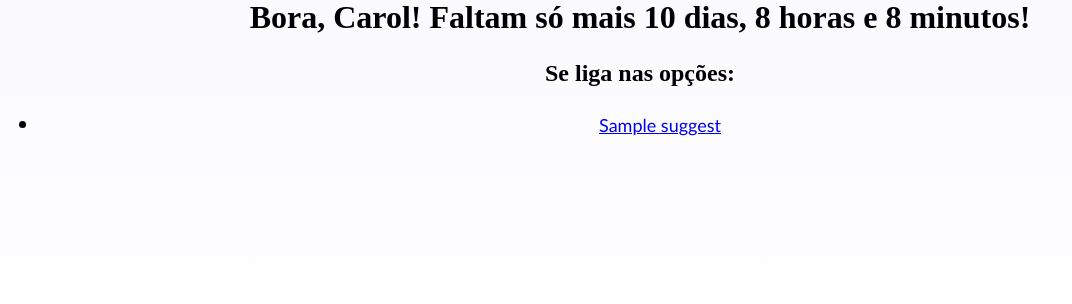
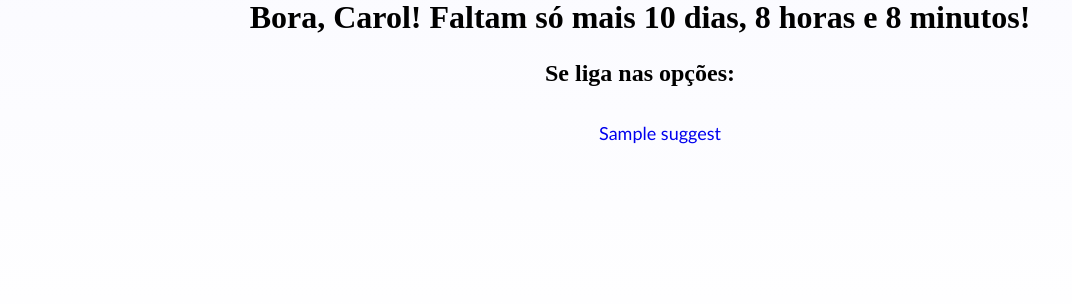
Before and after one commit to JPMAPData/SiteDjango, a Django app: page /index.html in a window 1280 px wide. Shown: the part 262-566 px from the top of the page, without its empty margins (0-1072 px from the left). Run offline with Django 3.2, Linux system fonts and the light colour scheme; tables that the repository leaves empty hold one stand-in row (values such as "Sample post").

Commit message:
Versão Final

```diff
--- a/mysite/firstSite/templates/firstSite/index.html
+++ b/mysite/firstSite/templates/firstSite/index.html
@@ -15,6 +15,12 @@
           font-size: x-large;
           text-align:center;
       }
+      ul{
+          font-family: "Brush Script MT";
+          font-size: xx-large;
+          text-align:center;
+          list-style-type: none;
+      }
       h1{
           font-family: "Brush Script MT";
           font-size: xx-large;
@@ -24,6 +30,7 @@
           font-family: Calibri;
           font-size: large;
           text-align:center;
+          text-decoration: none;
       }
       div{
           position: absolute;
```
